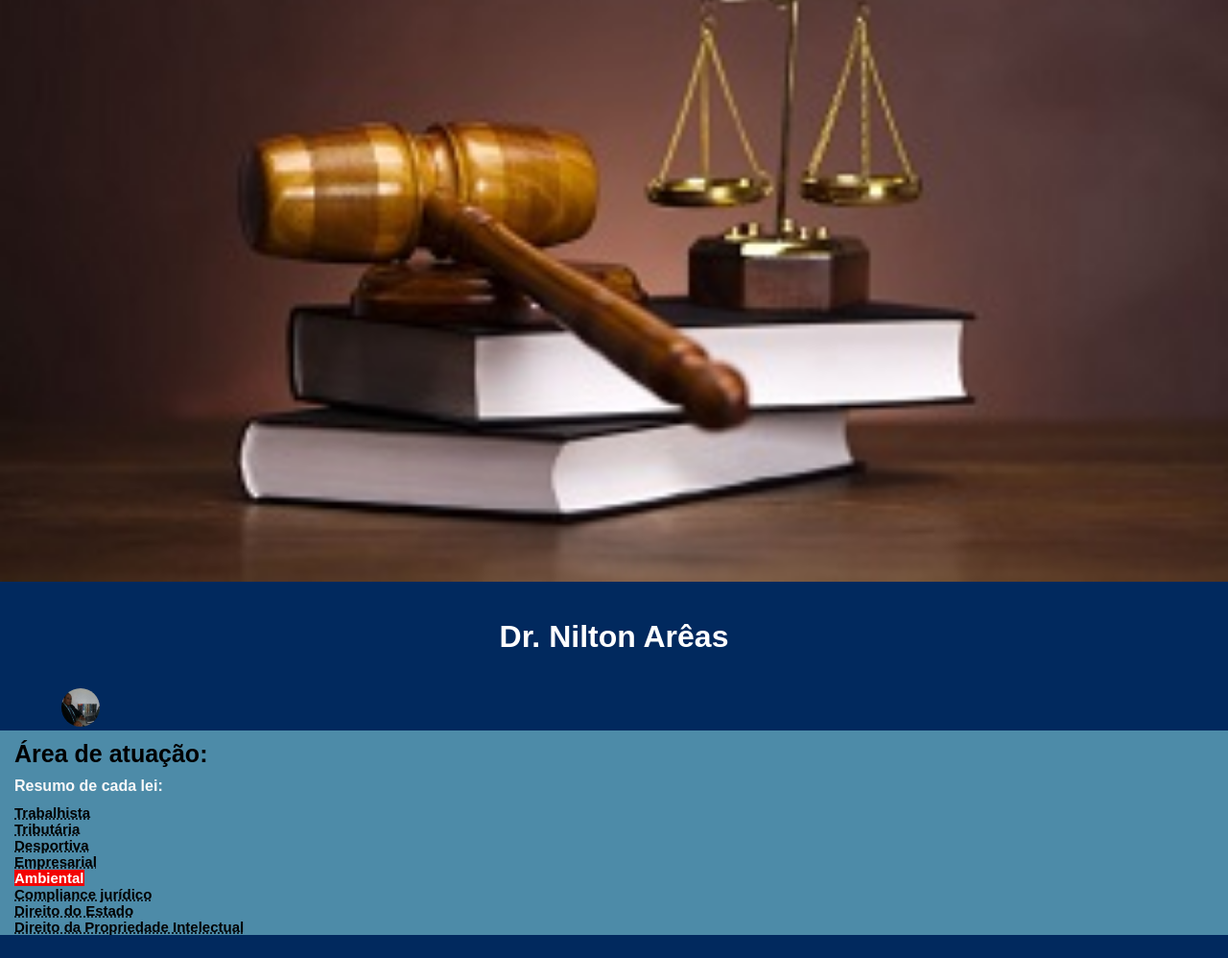
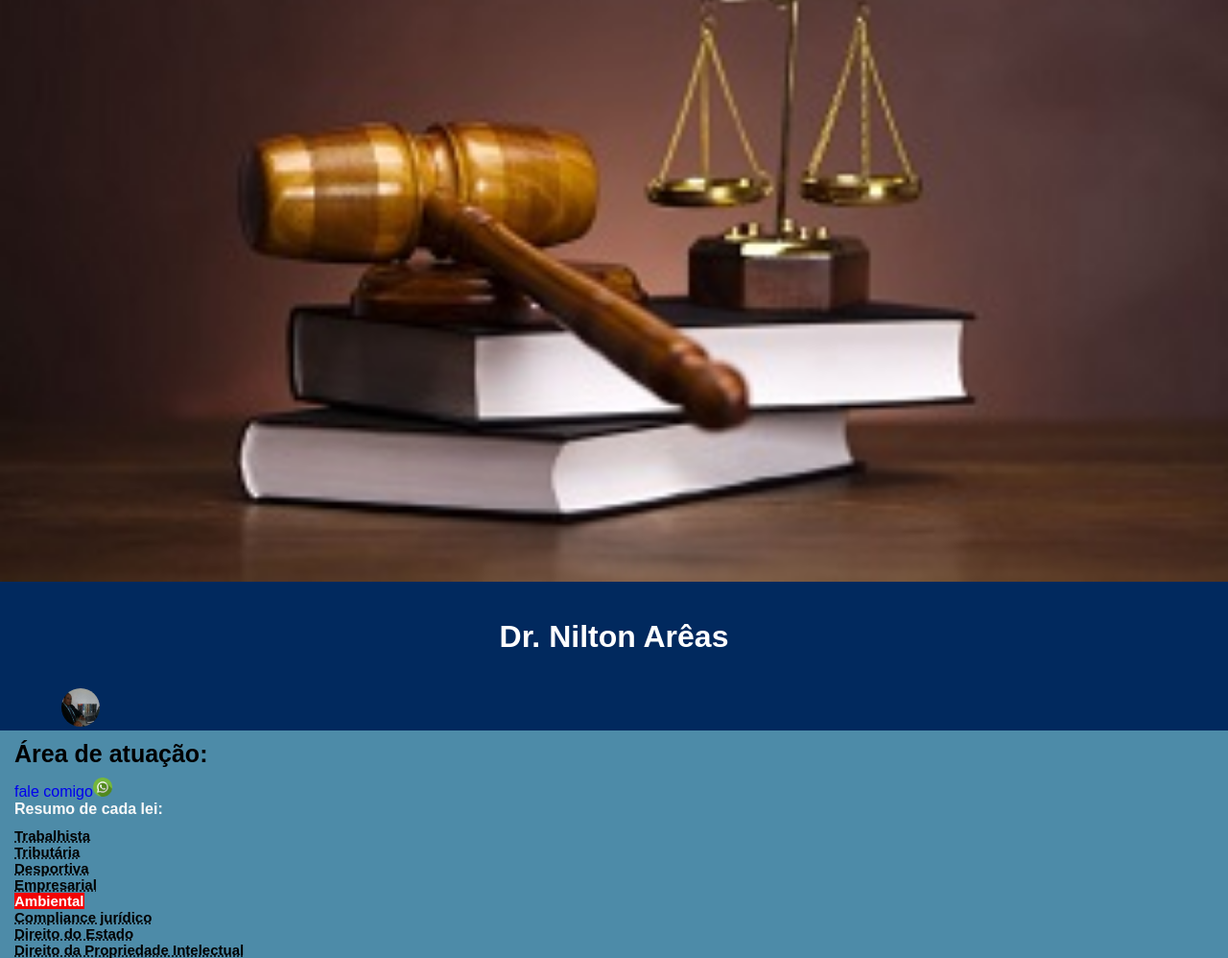
Before and after one commit to devmarcelomacedo/clientes, a plain HTML site: page index.html in a window 1280 px wide. Shown: the part 263-1261 px from the top of the page at 96% size. Before the commit the page ends 1237 px from the top, so only its background shows below. Drawn offline with Linux system fonts and the light colour scheme.

Commit message:
acrescentei

```diff
--- a/index.html
+++ b/index.html
@@ -23,6 +23,7 @@
             <ul id="area-de-atuacao">
                 Área de atuação: <br>
             </ul>
+            <a href="https://wa.me/551122998382063">fale comigo<img id="tel" src="imagem/whatsapp.png"></a>
             <ol>Resumo de cada lei:</ol>
             <li class="lis"><abbr
                     title="é qualquer vínculo jurídico de uma pessoa natural que presta uma obra ou serviço mediante contraprestação">Trabalhista</abbr>
--- a/style.css
+++ b/style.css
@@ -10,6 +10,9 @@ body {
 
 img {
     width: 100%;
+}
+#tel {
+    width: 20px;
 }
 
 h1 {
@@ -132,3 +135,7 @@ ol {
     text-decoration: underline;
     opacity: 0.5;
 }
+a {
+    margin: 15px;
+    text-decoration: none;
+}
```
Also changed, not shown: imagem/whatsapp.png (added).
